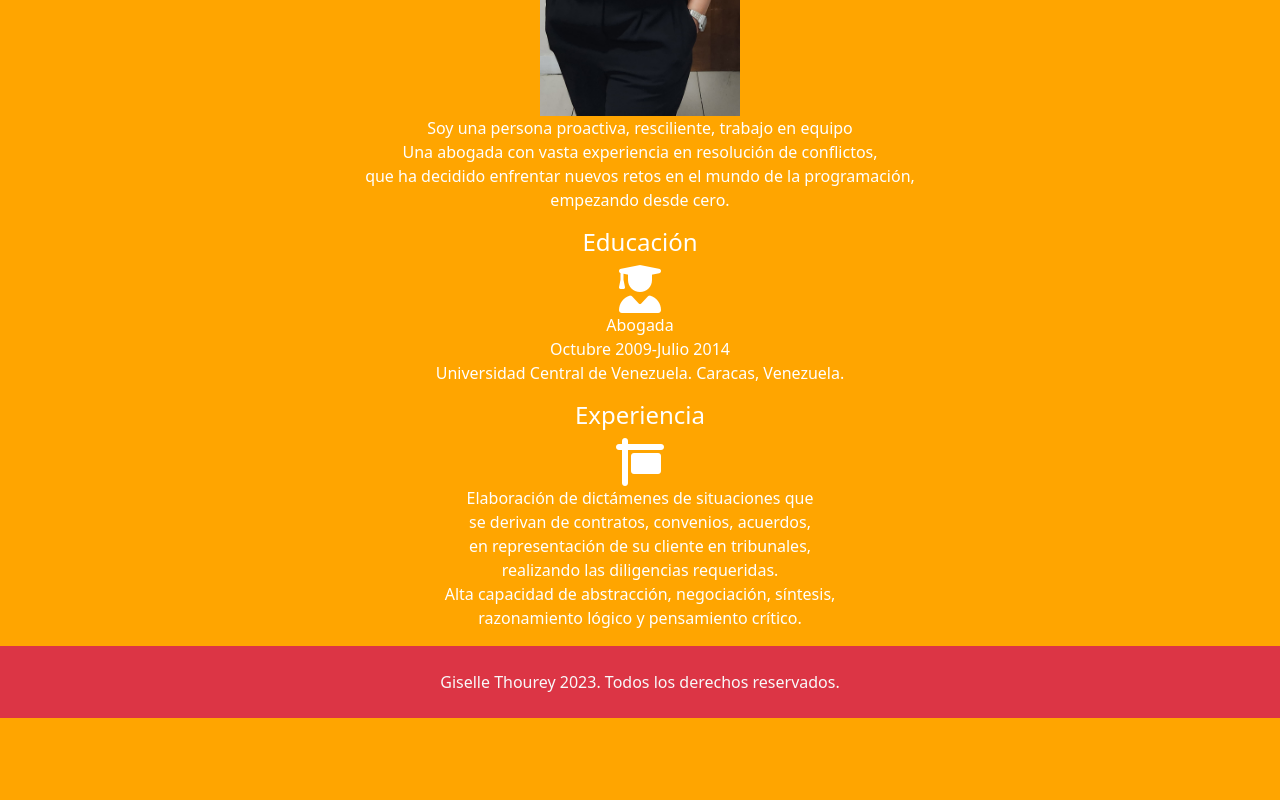
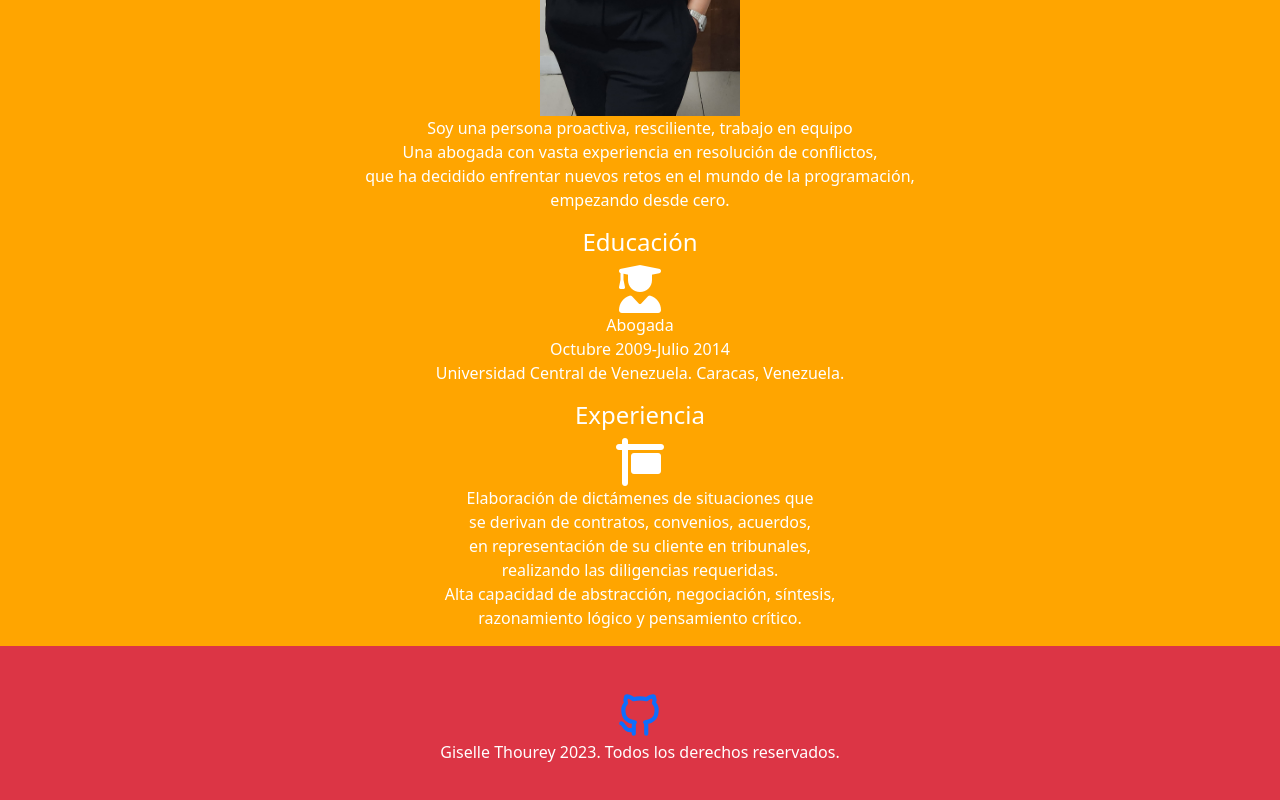
Before and after one commit to gisellethourey/gisellethourey.github.io, a plain HTML site: page index.html in a window 1280 px wide. Shown: the part 529-1329 px from the top of the page. Before the commit the page ends 1247 px from the top, so only its background shows below. Drawn offline with nearby package versions, Linux system fonts and the light colour scheme.

Commit message:
(html-css)Se agrega icono de github en la seccion footer  del proyecto

```diff
--- a/assets/css/style.css
+++ b/assets/css/style.css
@@ -9,6 +9,14 @@ p{
     font-size:50px;
 }
 
+/*Se agrega icono de githunb en footer - (por Andres Gallo) */
+.footer-container{
+    color:white;
+    width:100%;
+    display:block;
+    padding:20px 0;
+}
+
 @media (max-width: 480px) {
     .navbar{
         columns: 1;
@@ -16,7 +24,8 @@ p{
     .col{
         margin-left:3px;
         margin-right:20px;
-        padding:20px;
+        padding:20px 0;
+        margin:0 20px;
     }
 
     .nav-item{
--- a/index.html
+++ b/index.html
@@ -79,7 +79,17 @@
   </main>
 
   <footer class="bg-danger text-center text-light p-4">
-    <p class="mb-0">Giselle Thourey 2023. Todos los derechos reservados.</p>
+    <div class="footer-container">
+      <a href="https://github.com/gisellethourey" target="_blank" class="github">
+        <svg xmlns="http://www.w3.org/2000/svg" class="icon icon-tabler icon-tabler-brand-github" width="50"
+             height="50" viewBox="0 0 24 24" stroke-width="2" stroke="currentColor" fill="none"
+             stroke-linecap="round" stroke-linejoin="round">
+          <path stroke="none" d="M0 0h24v24H0z" fill="none"></path>
+          <path d="M9 19c-4.3 1.4 -4.3 -2.5 -6 -3m12 5v-3.5c0 -1 .1 -1.4 -.5 -2c2.8 -.3 5.5 -1.4 5.5 -6a4.6 4.6 0 0 0 -1.3 -3.2a4.2 4.2 0 0 0 -.1 -3.2s-1.1 -.3 -3.5 1.3a12.3 12.3 0 0 0 -6.2 0c-2.4 -1.6 -3.5 -1.3 -3.5 -1.3a4.2 4.2 0 0 0 -.1 3.2a4.6 4.6 0 0 0 -1.3 3.2c0 4.6 2.7 5.7 5.5 6c-.6 .6 -.6 1.2 -.5 2v3.5"></path>
+        </svg>
+      </a>
+      <p class="mb-0">Giselle Thourey 2023. Todos los derechos reservados.</p>
+    </div>
   </footer>
   <script src="https://cdn.jsdelivr.net/npm/bootstrap@5.3.2/dist/js/bootstrap.bundle.min.js"
     integrity="sha384-C6RzsynM9kWDrMNeT87bh95OGNyZPhcTNXj1NW7RuBCsyN/o0jlpcV8Qyq46cDfL"
```
